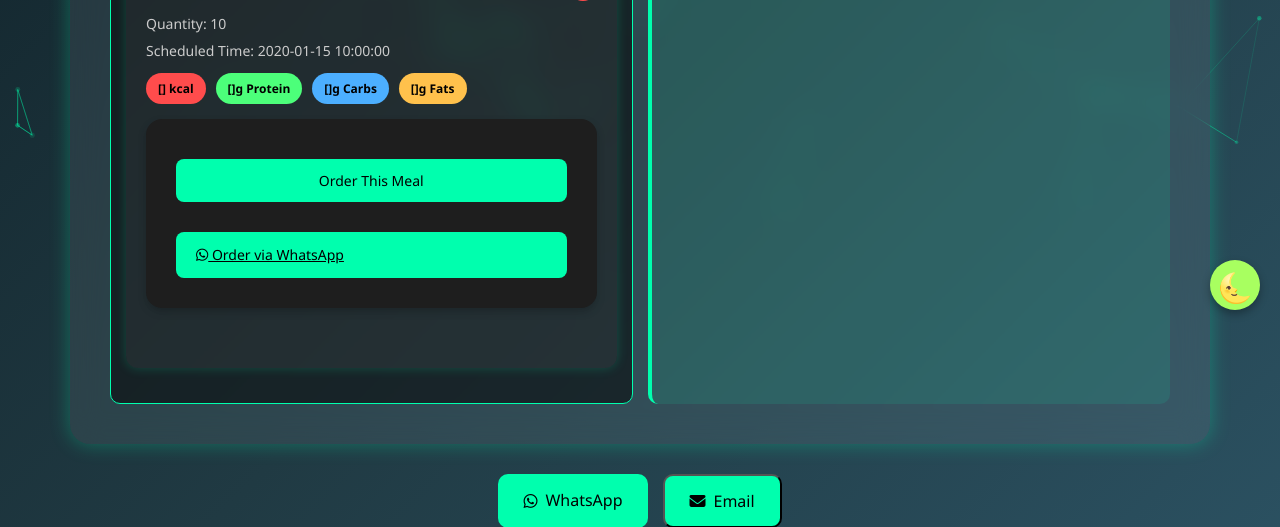
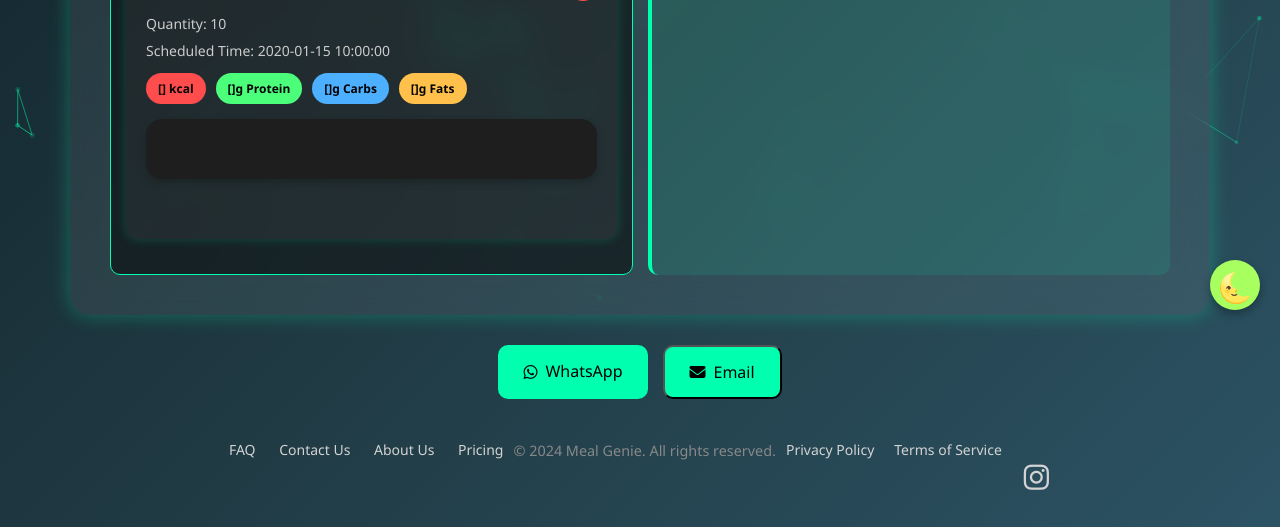
Before and after one commit to jiyad-shaikh/meal-genie, a Flask app: template templates/result.html in a window 1280 px wide. Shown: the part 470-997 px from the top of the page. Run offline with Flask 3, Linux system fonts and the light colour scheme; the template is opened without the code that fills it: most values are stand-ins (such as "Sample title", 1, 10 or a date in 2020); some libraries are stand-ins or nearby versions.

Commit message:
commented out order button

```diff
--- a/templates/meal_section.html
+++ b/templates/meal_section.html
@@ -44,13 +44,13 @@
         <input type="hidden" name="carbs" value="{{ meal.carbs }}">
         <input type="hidden" name="fats" value="{{ meal.fats }}">
 
-        <button type="submit" class="order-btn">Order This Meal</button>
-        <a
+        <!-- <button type="submit" class="order-btn">Order This Meal</button> -->
+        <!-- <a
     href="https://wa.me/917045475886?text=Hello%2C%20I%20would%20like%20to%20order%3A%0A%0AMeal%20Time%3A%20{{ meal_time_passed }}%0AItem%3A%20{{ meal.item }}%0AQuantity%3A%20{{ meal.quantity }}%0ATime%3A%20{{ meal.time if meal.time is defined else 'N%2FA' }}%0ACalories%3A%20{{ meal.calories }}%20kcal%0AProtein%3A%20{{ meal.protein }}g%20%7C%20Carbs%3A%20{{ meal.carbs }}g%20%7C%20Fats%3A%20{{ meal.fats }}g"
     target="_blank"
     class="order-btn">
     <i class="fab fa-whatsapp"></i>
-    Order via WhatsApp
+    Order via WhatsApp -->
 </a>
     </form>
 </div>
```
